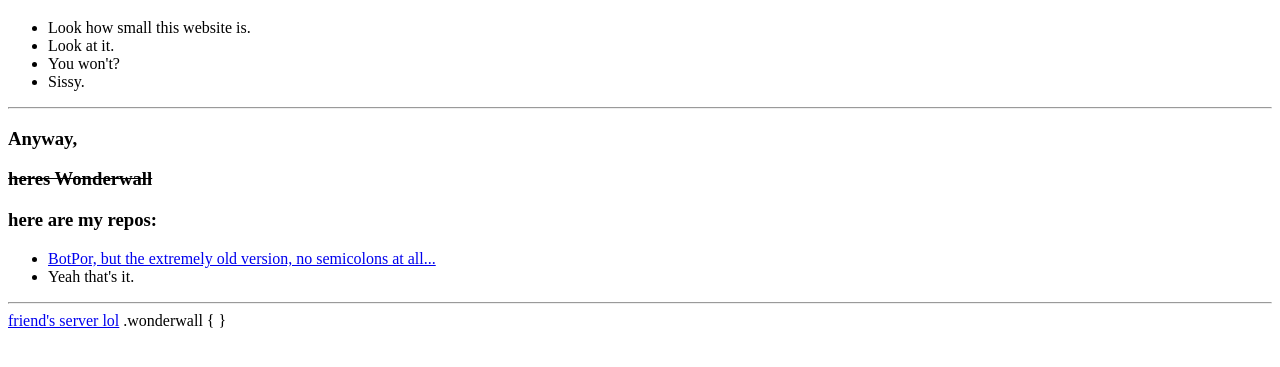
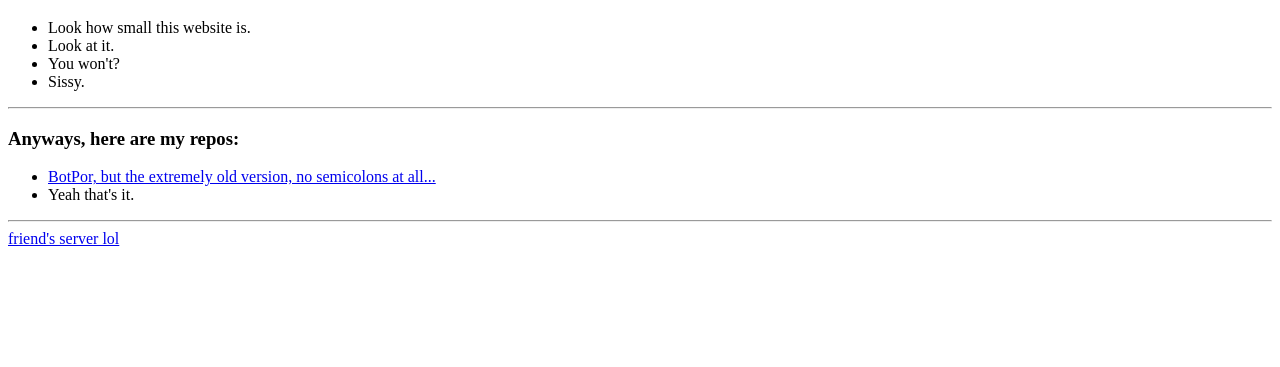
Before and after one commit to gdjosef/gdjosef.github.io, a plain HTML site: page index.html in a window 1280 px wide. Shown: the part 61-428 px from the top of the page. Drawn offline with Linux system fonts and the light colour scheme.

Commit message:
Revert "Quietly refined index.html"
This reverts commit ea333476d429a986332835e38e931199557494fe.

```diff
--- a/index.html
+++ b/index.html
@@ -1,13 +1,11 @@
 <!DOCTYPE html>
 <html>
 <head>
-    <style>
-        .wonderwall {
-            text-decoration: line-through;
-        }
-    </style>
     <meta charset="utf-8">
     <meta name="viewport" content="width=device-width, initial-scale=1">
+
+    <!-- FOR THE CURIOUS: This site was made by @thebarrytone. Don't tell my mom. -->
+
     <title>gdjosef's amazing website</title>
 </head>
 
@@ -25,7 +23,7 @@
 
     <hr>
 
-    <h3>Anyway, <p class="wonderwall">heres Wonderwall</p> here are my repos:</h3>
+    <h3>Anyways, here are my repos:</h3>
 
     <ul>
         <li><a href="https://github.com/gdjosef/BotPor-oldver">BotPor, but the extremely old version, no semicolons at all...</a></li>
@@ -36,9 +34,5 @@
 
     <a href="https://discord.gg/eHSUNZpQZH">friend's server lol</a>
 
-.wonderwall {
-
-}
-
 </body>
 </html>
```
